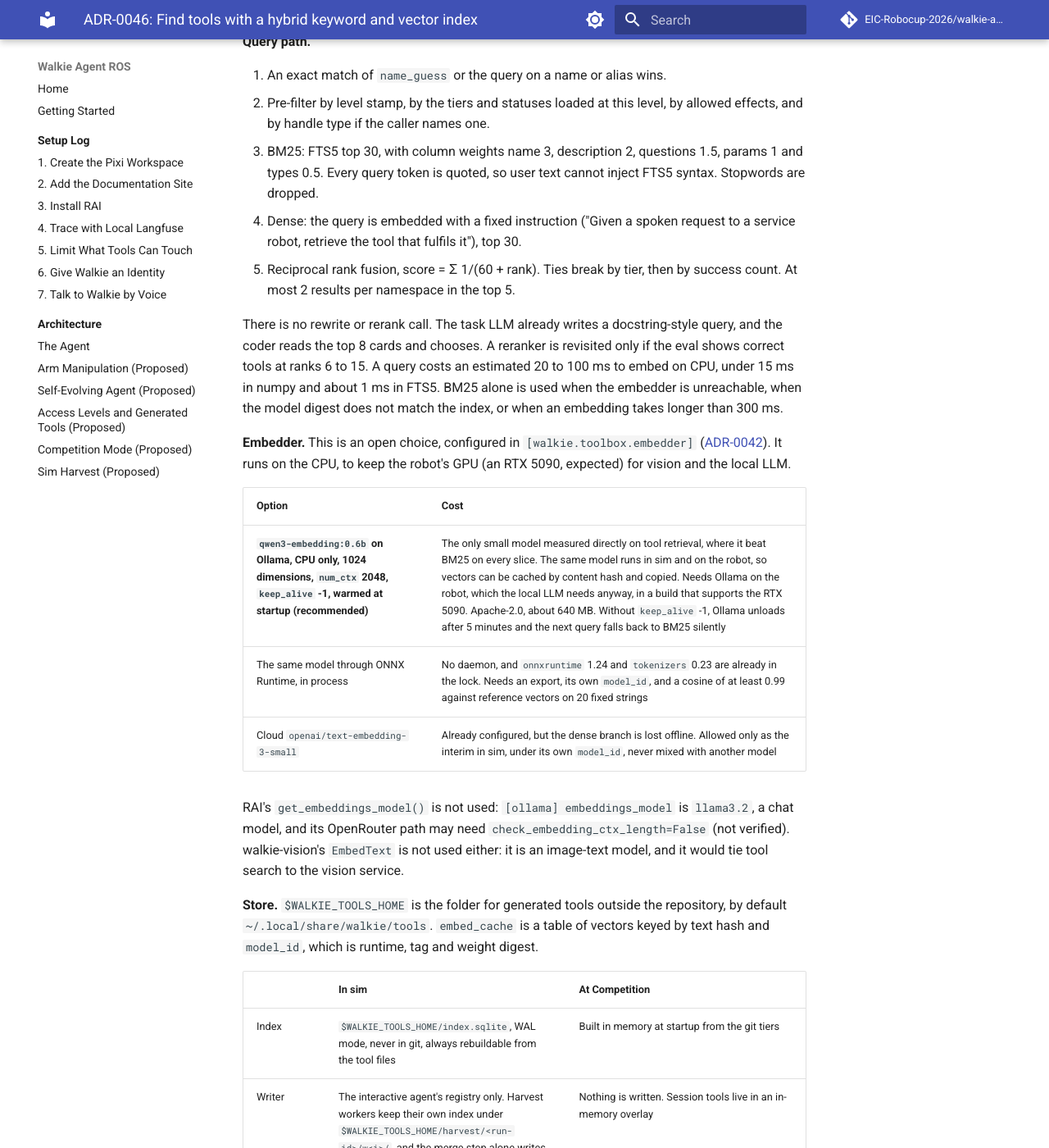
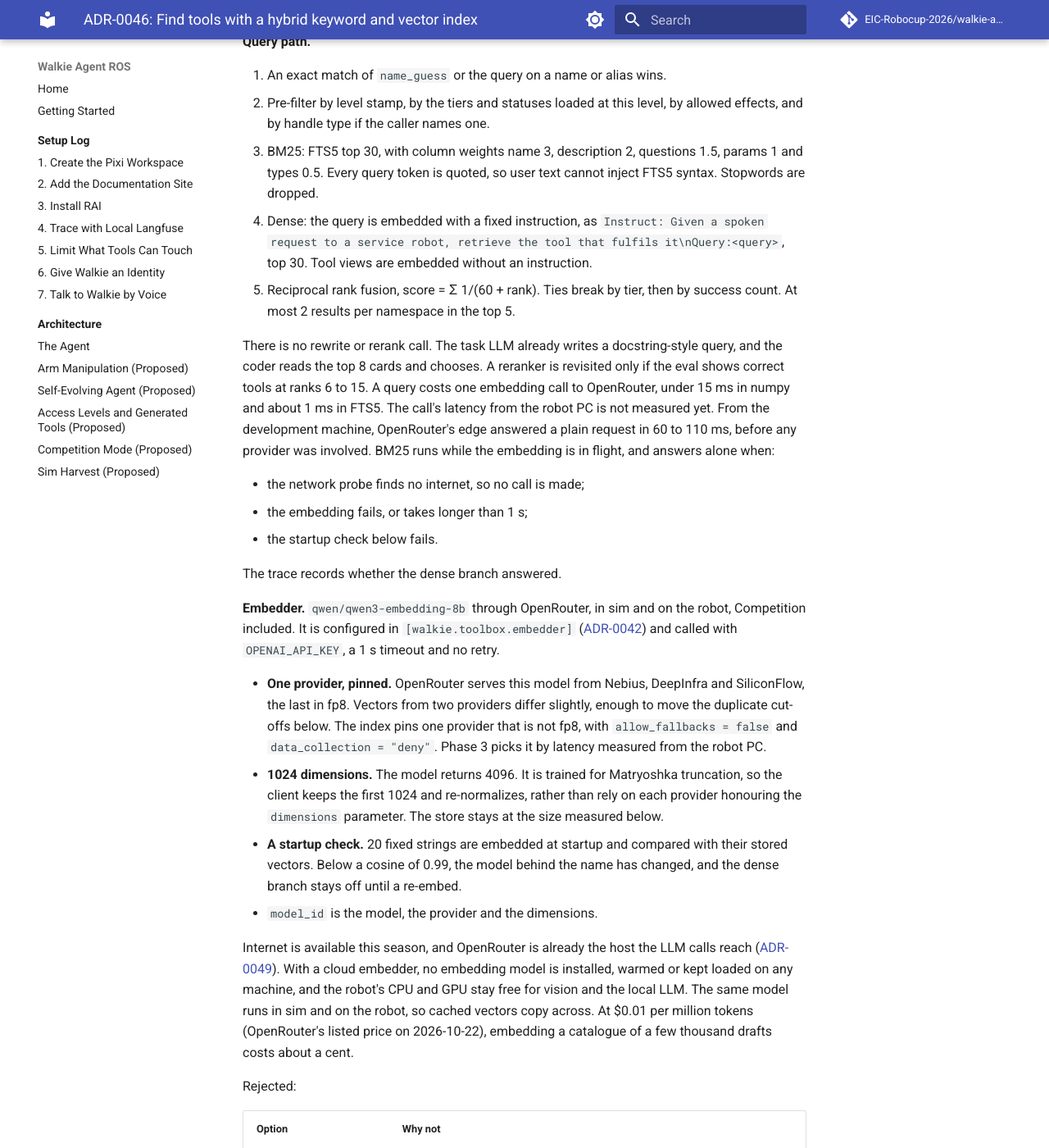
Before and after one commit to EIC-Robocup-2026/walkie-agent-ros, an MkDocs documentation site: the page built from docs/architecture/decisions/0046-hybrid-tool-index.md, in a window 1280 px wide and 1400 px high, scrolled down 1534 px. Shown: the whole window at 82% size. Built offline with MkDocs 1.6.1 and Material for MkDocs 9.7.7, drawn with Linux system fonts in a browser that asks for light colours; comment, search, counter and statistics services are not loaded; some of the changed text lies outside the part shown.

Commit message:
docs: settle the tool-search embedder on qwen3-embedding-8b through OpenRouter
Decision 6 is settled: the tool index embeds with qwen/qwen3-embedding-8b
through OpenRouter in sim and on the robot, Competition included, instead
of qwen3-embedding:0.6b on Ollama. One provider is pinned, vectors are
truncated to 1024 dimensions, and a startup check guards against the model
changing behind its name. BM25 answers alone offline or after a 1 s
timeout.

search_robot_docs keeps RAI's OpenRouter embeddings, so the ADR-0011
amendment is withdrawn. ADR-0042, ADR-0049 and Competition Mode are
updated to match.

```diff
--- a/docs/architecture/decisions/0042-per-role-models.md
+++ b/docs/architecture/decisions/0042-per-role-models.md
@@ -71,7 +71,10 @@ and silently drops both (checked with langchain-ollama 1.1.0).
   `ToolCallLimitMiddleware`. The coder's `web_search` is an ordinary
   function tool that the parent runs on the sim search keys.
 - **Embedder.** It has its own table, `[walkie.toolbox.embedder]`, because
-  RAI's `[ollama] embeddings_model` is a chat model
+  RAI's `[ollama] embeddings_model` is a chat model and RAI's embeddings
+  role has no timeout or provider pin. It calls `qwen/qwen3-embedding-8b`
+  through OpenRouter on `OPENAI_API_KEY`, with a 1 s timeout and no retry,
+  everywhere, Competition included
   ([ADR-0046](/architecture/decisions/0046-hybrid-tool-index.md)).
 - **No moderation role.** The speech gate has no cloud check
   ([ADR-0049](/architecture/decisions/0049-competition-internet-egress.md)).
@@ -94,7 +97,7 @@ and silently drops both (checked with langchain-ollama 1.1.0).
 The agent no longer reads `complex_model`, and two more OpenRouter keys
 join `OPENAI_API_KEY`. The `[vendor]` and `[openai]` tables stay, with the
 OpenRouter `base_url`, for RAI's own roles: the whoami build's LLM call,
-and its embeddings until ADR-0046 moves them to the local embedder.
+and the embeddings behind `search_robot_docs`.
 
 **Consequences**
 
--- a/docs/architecture/decisions/0046-hybrid-tool-index.md
+++ b/docs/architecture/decisions/0046-hybrid-tool-index.md
@@ -59,40 +59,78 @@ files, run traces and utterances from real runs are not embedded.
 3. BM25: FTS5 top 30, with column weights name 3, description 2,
    questions 1.5, params 1 and types 0.5. Every query token is quoted, so
    user text cannot inject FTS5 syntax. Stopwords are dropped.
-4. Dense: the query is embedded with a fixed instruction ("Given a spoken
-   request to a service robot, retrieve the tool that fulfils it"), top 30.
+4. Dense: the query is embedded with a fixed instruction, as
+   `Instruct: Given a spoken request to a service robot, retrieve the tool
+   that fulfils it\nQuery:<query>`, top 30. Tool views are embedded
+   without an instruction.
 5. Reciprocal rank fusion, score = Σ 1/(60 + rank). Ties break by tier,
    then by success count. At most 2 results per namespace in the top 5.
 
 There is no rewrite or rerank call. The task LLM already writes a
 docstring-style query, and the coder reads the top 8 cards and chooses. A
 reranker is revisited only if the eval shows correct tools at ranks 6 to
-15. A query costs an estimated 20 to 100 ms to embed on CPU, under 15 ms in
-numpy and about 1 ms in FTS5. BM25 alone is used when the embedder is
-unreachable, when the model digest does not match the index, or when an
-embedding takes longer than 300 ms.
+15. A query costs one embedding call to OpenRouter, under 15 ms in numpy
+and about 1 ms in FTS5. The call's latency from the robot PC is not
+measured yet. From the development machine, OpenRouter's edge answered a
+plain request in 60 to 110 ms, before any provider was involved. BM25 runs
+while the embedding is in flight, and answers alone when:
 
-**Embedder.** This is an open choice, configured in `[walkie.toolbox.embedder]`
-([ADR-0042](/architecture/decisions/0042-per-role-models.md)). It runs on
-the CPU, to keep the robot's GPU (an RTX 5090, expected) for vision and the
-local LLM.
+- the network probe finds no internet, so no call is made;
+- the embedding fails, or takes longer than 1 s;
+- the startup check below fails.
 
-| Option | Cost |
-| ------ | ---- |
-| **`qwen3-embedding:0.6b` on Ollama, CPU only, 1024 dimensions, `num_ctx` 2048, `keep_alive` -1, warmed at startup (recommended)** | The only small model measured directly on tool retrieval, where it beat BM25 on every slice. The same model runs in sim and on the robot, so vectors can be cached by content hash and copied. Needs Ollama on the robot, which the local LLM needs anyway, in a build that supports the RTX 5090. Apache-2.0, about 640 MB. Without `keep_alive` -1, Ollama unloads after 5 minutes and the next query falls back to BM25 silently |
-| The same model through ONNX Runtime, in process | No daemon, and `onnxruntime` 1.24 and `tokenizers` 0.23 are already in the lock. Needs an export, its own `model_id`, and a cosine of at least 0.99 against reference vectors on 20 fixed strings |
-| Cloud `openai/text-embedding-3-small` | Already configured, but the dense branch is lost offline. Allowed only as the interim in sim, under its own `model_id`, never mixed with another model |
+The trace records whether the dense branch answered.
+
+**Embedder.** `qwen/qwen3-embedding-8b` through OpenRouter, in sim and on
+the robot, Competition included. It is configured in
+`[walkie.toolbox.embedder]`
+([ADR-0042](/architecture/decisions/0042-per-role-models.md)) and called
+with `OPENAI_API_KEY`, a 1 s timeout and no retry.
+
+- **One provider, pinned.** OpenRouter serves this model from Nebius,
+  DeepInfra and SiliconFlow, the last in fp8. Vectors from two providers
+  differ slightly, enough to move the duplicate cut-offs below. The index
+  pins one provider that is not fp8, with `allow_fallbacks = false` and
+  `data_collection = "deny"`. Phase 3 picks it by latency measured from
+  the robot PC.
+- **1024 dimensions.** The model returns 4096. It is trained for
+  Matryoshka truncation, so the client keeps the first 1024 and
+  re-normalizes, rather than rely on each provider honouring the
+  `dimensions` parameter. The store stays at the size measured below.
+- **A startup check.** 20 fixed strings are embedded at startup and
+  compared with their stored vectors. Below a cosine of 0.99, the model
+  behind the name has changed, and the dense branch stays off until a
+  re-embed.
+- `model_id` is the model, the provider and the dimensions.
+
+Internet is available this season, and OpenRouter is already the host the
+LLM calls reach
+([ADR-0049](/architecture/decisions/0049-competition-internet-egress.md)).
+With a cloud embedder, no embedding model is installed, warmed or kept
+loaded on any machine, and the robot's CPU and GPU stay free for vision
+and the local LLM. The same model runs in sim and on the robot, so cached
+vectors copy across. At $0.01 per million tokens (OpenRouter's listed
+price on 2026-10-22), embedding a catalogue of a few thousand drafts costs
+about a cent.
+
+Rejected:
+
+| Option | Why not |
+| ------ | ------- |
+| `qwen3-embedding:0.6b` on Ollama, CPU only | The earlier recommendation, and the only small model measured directly on tool retrieval, where it beat BM25 on every slice. It works offline. It needs the model installed, warmed and kept loaded (`keep_alive` -1) on every machine, and CPU time on the robot. OpenRouter does not serve it |
+| The same model through ONNX Runtime, in process | No daemon, but it needs an export, its own `model_id`, and a reference check on every machine |
+| `openai/text-embedding-3-small`, RAI's embeddings model today | Twice the price, and it takes no query instruction |
 
 RAI's `get_embeddings_model()` is not used: `[ollama] embeddings_model` is
-`llama3.2`, a chat model, and its OpenRouter path may need
+`llama3.2`, a chat model; the RAI role has no timeout, provider pin or
+truncation; and its OpenRouter path may need
 `check_embedding_ctx_length=False` (not verified). walkie-vision's
 `EmbedText` is not used either: it is an image-text model, and it would tie
 tool search to the vision service.
 
 **Store.** `$WALKIE_TOOLS_HOME` is the folder for generated tools outside
 the repository, by default `~/.local/share/walkie/tools`. `embed_cache` is
-a table of vectors keyed by text hash and `model_id`, which is runtime, tag
-and weight digest.
+a table of vectors keyed by text hash and `model_id`.
 
 | | In sim | At Competition |
 | - | ------ | -------------- |
@@ -115,21 +153,30 @@ rejected and pointed to the existing tool, and τ_review, above which a
 draft is kept with a `similar_to` edge. First guesses are 0.92 and 0.80.
 
 **Amends [ADR-0005](/architecture/decisions/0005-openrouter-via-openai-vendor.md).**
-On the robot, run-time embeddings leave RAI's embeddings role and
-OpenRouter. Only the interim sim index may still use OpenRouter.
-**Amends [ADR-0011](/architecture/decisions/0011-whoami-identity.md).**
-`search_robot_docs` and its index move to the local embedder together,
-because vectors from two models live in different spaces. rai_whoami's
-`QueryDatabaseTool` and `FAISSBuilder` both accept an embeddings object.
-The `build-whoami` command does not, so `whoami-build` needs a small new
-script around rai_whoami's pipeline.
+The tool index embeds through OpenRouter with its own client and model,
+not through RAI's embeddings role. That role keeps
+`openai/text-embedding-3-small` for `search_robot_docs`, whose index is
+separate, so the two models never share a vector space.
 
 **Consequences**
 
 - Spoken requests can find tools whose names share no words with them.
   Exact names still win through BM25 and the exact-match step.
-- Offline, tool search and the robot docs search keep working, with the
-  dense branch if the embedder is local.
+- Offline, tool search keeps working on BM25 alone, which misses requests
+  that share no word with a tool, such as "can you make a cat noise".
+  `META.questions` puts spoken phrasings into BM25 to narrow that gap.
+  `search_robot_docs` needs the network.
+- Every `find_tools` call can wait up to 1 s on the network. One of five
+  plain requests to OpenRouter's edge took 2.9 s from the development
+  machine, so the cap will trip at times. The eval reports how often BM25
+  answered alone.
+- An outage at the pinned provider turns the dense branch off. A second
+  provider can be allowed once its vectors pass the startup check against
+  the first's.
+- Query text leaves the robot: the task LLM's tool description, or a
+  `request_tool` need. The same text already reaches OpenRouter in the LLM
+  calls, but the embedding provider is one more party, declared with the
+  others ([ADR-0049](/architecture/decisions/0049-competition-internet-egress.md)).
 - A new `pixi run eval-toolbox` task reports Recall@5 and MRR for BM25,
   dense and hybrid, per level, on about 100 spoken requests, sim logs and
   held-out questions. Hybrid must beat BM25 on Recall@5 before it is used
--- a/docs/architecture/decisions/0049-competition-internet-egress.md
+++ b/docs/architecture/decisions/0049-competition-internet-egress.md
@@ -31,7 +31,8 @@ At Competition, the parent process makes every outbound request. Generated
 code never opens a socket. Each request goes through one broker to one of
 these:
 
-- **OpenRouter**, for the LLM calls, as today.
+- **OpenRouter**, for the LLM calls, as today, and for the tool-search
+  embeddings ([ADR-0046](/architecture/decisions/0046-hybrid-tool-index.md)).
 - **Named sources with pinned templates.** A template fixes the host, the
   path, the method and the allowed query parameters. Only GET over HTTPS
   on port 443. The six data sources are:
@@ -106,8 +107,8 @@ provider's outage does not switch web search off for an event.
 
 Prices were checked on the providers' pages on 2026-10-22. The latencies
 are third-party benchmark means measured in the US, not at the venue. The
-cloud LLM (the Competition coder included) and both search providers are
-declared to the Technical Committee one month ahead.
+cloud LLM (the Competition coder included), the cloud embedder and both
+search providers are declared to the Technical Committee one month ahead.
 
 Rejected:
 
--- a/docs/architecture/self-evolving-agent.md
+++ b/docs/architecture/self-evolving-agent.md
@@ -299,7 +299,7 @@ on reset and when a new task replaces the todo list.
 | RAI's `WaitForSecondsTool` | core, bound as `wait_for_seconds` | Its tool name today is `WaitForSecondsTool`. The rename to the name that the lint and level policy use is planned |
 | RAI's `get_current_pose` | reached through `find_tools` | Exposed to generated code through `ctx.tools` at every level. Counts as local sensing for the Rule of Two |
 | RAI's `get_ros2_topics_names_and_types` | never shown to the task LLM | The tool coder gets level-filtered `ros_list` and `ros_describe` instead |
-| `search_robot_docs` | reached through `find_tools` | Moves to the local embedder in phase 3 |
+| `search_robot_docs` | reached through `find_tools` | Keeps today's OpenRouter embeddings, so it needs the network |
 
 The early design named some tools differently:
 
@@ -458,10 +458,11 @@ fails on spoken requests: "can you make a cat noise" shares no word with
 - **Query path.** Exact name match, then a filter on stamp, tier and
   effects. BM25 (FTS5, tokens quoted) and cosine each take a top 30, fused
   by 1/(60 + rank), with at most 2 per namespace in the top 5.
-- **Embedder, proposed ([open question 6](#open-questions)).**
-  `qwen3-embedding:0.6b` on Ollama on the CPU, kept loaded for a 300 ms
-  budget, else BM25 only. Ollama is not confirmed on the robot PC, so its
-  install, with an RTX 5090 (sm_120) check, moves to phase 1.
+- **Embedder ([open question 6](#open-questions), settled).**
+  `qwen/qwen3-embedding-8b` through OpenRouter, in sim and on the robot,
+  with one provider pinned and vectors cut to 1024 dimensions. BM25 runs
+  alongside, and answers alone when the embedding takes over 1 s or the
+  network probe finds no internet.
 - **Store.** `index.sqlite` in sim, in memory at Competition. Numpy brute
   force took 10.7 ms for 15,000 × 1024 vectors on the dev machine.
 - **Eval.** `pixi run eval-toolbox` (planned) reports Recall@5 and MRR.
@@ -593,9 +594,9 @@ BM25-only, dense-only and hybrid search, per level.
 | Phase | What ships (MVP) | Deferred | Done when |
 | ----- | ---------------- | -------- | --------- |
 | 0. Decisions | These ADRs. `artifact_database.pkl` in `.gitignore`. A draft `config/arm_poses.toml` with `home`, `carry`, `standby` and `travel_safe`. `robot_check.sh` run on the robot PC. `/etc/walkie/sim-host` installed on dev machines | — | ADRs reviewed. The `robot_check.sh` result is known |
-| 1. Host, todos, roles | `graph.py` and the base swap, the `_run_agent` override, `todo.py`, seeding, `/walkie/todos`, `models.py`, `FORBIDDEN_NAMES` additions, the `--access-level` flag and profile plumbing, per-role keys, Ollama with an sm_120 check, the embedder warm-up | — | All 65 existing tests pass, plus `test_todo.py` and `test_graph.py`. An eval with the chosen local fallback model. A seeded run on `agent-sim` |
+| 1. Host, todos, roles | `graph.py` and the base swap, the `_run_agent` override, `todo.py`, seeding, `/walkie/todos`, `models.py`, `FORBIDDEN_NAMES` additions, the `--access-level` flag and profile plumbing, per-role keys, Ollama with an sm_120 check | — | All 65 existing tests pass, plus `test_todo.py` and `test_graph.py`. An eval with the chosen local fallback model. A seeded run on `agent-sim` |
 | 2. Typed atomics, mocks, bundles, levels | `toolbox/` core, linker L01 to L06, `core()` for today's tools, perception and arm atomics, internal `navigate_to_pose`, the four presets, `META.requires`, `walkie_toolbox_facade`, the level policy, interlock checks 1, 2, 3, 5 and 6, the local speech gate, `play_sound`, `tell_time`, `tell_date`. `agent-sim` passes `--access-level standard` | Interlock checks 4 and 7 to 9, periodic re-checks | `test_dsl`, `test_linker`, `test_runner`, `test_nav_interlock`, `test_levels`, `test_interlock`, `test_play_sound` and `test_speech_gate` pass. A mock fetch with injected faults on `agent-sim`. The interlock grants Standard on a marked dev machine, and Competition without the marker or with the robot marker |
-| 3. Index and atomic agent | `find_tools`, `request_tool` with compose, linker L07 to L13 and L15, stamped drafts, run traces, `search_robot_docs` on the local embedder, 100 spoken requests for the eval | The embedder bake-off | `test_index`, `test_atomic_agent` and `test_names` pass. Hybrid beats BM25-only on Recall@5, or the team decides |
+| 3. Index and atomic agent | `find_tools`, `request_tool` with compose, linker L07 to L13 and L15, stamped drafts, run traces, the cloud embedder with its pinned provider and startup check, 100 spoken requests for the eval | A second embedding provider | `test_index`, `test_atomic_agent` and `test_names` pass. Hybrid beats BM25-only on Recall@5, or the team decides. Embedding latency measured from the robot PC |
 | 4a. Sandbox and coder (sim) | Sandbox, bridges, lint, the tool coder and the assets store at Standard and Unrestricted, interlock checks 4 and 7 to 9 and the fresh checks before motion | `restrict_self` (Landlock, seccomp) | `test_sandbox`, `test_http_policy`, `test_web_search`, `test_ros_bridge`, `test_stamps` and `test_coder` pass. In sim the coder makes a scan-reading tool at Standard and an action-using navigation tool at Unrestricted. The Unrestricted one never loads at Standard |
 | 4b. Unrestricted extras | Raw base commands with a stop on cleanup, `ctx.handles.load`, `cv2` in the lint, only on harvest evidence. Arm controllers stay on the never-list | — | A raw-publish tool is cleaned up on worker death in a test |
 | 5. Harvest v0 | See [Sim Harvest](harvest.md). Needs the walkie-ros world change merged to main and pinned | Harvest v1, start poses away from the origin, keepout in sim Nav2, an object-pose publisher | One 100-episode run with a report a human has read, failures split into agent, navigation and localization. At least one candidate promoted by pull request |
@@ -624,8 +625,9 @@ not on main, so those paths may change
 | Core | Scope too large for the season | MVP and deferred items per phase, harvest v0 before v1, Unrestricted extras only on evidence, real backends in parallel |
 | Core | A reset during a long step | Cancel checks between steps. A running skill or Nav2 goal stops only when its own wait checks the token. [ADR-0023](decisions/0023-motion-supervisor.md) is the real fix |
 | Core | Coupling to private RAI members | `_run_agent`, `_interrupt_event` and the `ToolRunner` internals stay under the `<2.13` pin. `create_agent` stays in reserve |
-| Core | Ollama missing or unsupported on the robot (RTX 5090, sm_120) | Install and check in phase 1. An ONNX Runtime fallback. BM25-only keeps tool search working |
-| Core | The embedding model or its digest changes silently | The model id includes the digest. A mismatch disables the dense branch until re-embedded |
+| Core | Ollama missing or unsupported on the robot (RTX 5090, sm_120) | Install and check in phase 1. Only the local fallback model needs it |
+| Core | The cloud embedder is slow, down or unreachable | BM25 runs alongside and answers alone after 1 s, or at once when the network probe fails. `META.questions` keeps spoken phrasings in BM25. The trace counts BM25-only answers |
+| Core | The model behind the embedder's name changes silently | The startup check re-embeds 20 fixed strings. Below a cosine of 0.99, the dense branch stays off until re-embedded |
 | Core | Drafts crowd retrieval | Cluster representatives only, per-namespace caps, stamps and level filters, deprecation flags |
 | Core | Cloud LLM dependency for creation | Creation is never on a scored task's success path. Separate keys with their own limits, fixed hard stops |
 | Levels | The interlock grants a sim level on the real robot | The CLI flag only, a sim-host marker that fails closed, robot-marker and domain-23 vetoes, fresh checks before motion, sticky demotion. Tests per signal |
@@ -636,7 +638,7 @@ not on main, so those paths may change
 | Levels | Unrestricted code mistaken for a promotion candidate | Stamped Unrestricted and reported as a wishlist only. `toolbox promote` refuses it for `--tier atomic` without `--rewrite`. A CI check |
 | Levels | Policy lists drift from the real launch graphs | Competition allow-lists generated from the robot launch graph, a property test with a captured name list, review on interface ADRs |
 | Competition | Prompt injection through web content | Named sources with templates, typed results, turn taint, the speech gate, the Rule of Two, the query writer, small snippets and the history scrub |
-| Competition | No internet at the venue | An offline probe, creation off, reuse only, the local embedder, pre-baked tools and the sound pack. `look_up_online` fails fast with `UNAVAILABLE` |
+| Competition | No internet at the venue | An offline probe, creation off, reuse only, BM25-only tool search, pre-baked tools and the sound pack. `look_up_online` fails fast with `UNAVAILABLE` |
 | Competition | Harmful text built from clean words reaches the speaker, since the speech gate has no cloud check | The query writer's topic refusals, strict safe search, the denylist, short snippets, the 200-character cap, clean-word cases in the red-team set. A guard model on OpenRouter is the drop-in if they get through |
 | Harvest | The interlock demotes during harvest runs by mistake | A pause is not a demotion, viewers do not count as drivers, the agent stops before each relaunch and starts once the new sim is ready, check values are logged, a smoke run over consecutive episodes |
 | Harvest | Low or costly yield | Start at 100 episodes, the harvest key's limit, tool-step scoring. Expect a minority of drafts to survive |
@@ -666,13 +668,12 @@ T12 on [Access Levels](access-levels.md#safety-model).
 | `DetectObjects`, `EmbedText` | walkie-vision | `walkie_vision_msgs`. `DetectObjects` is proposed |
 | Object memory | walkie-database | `/walkie_database/find_objects` (exists) |
 | Skill server, commander, grasps | walkie-ros | robot-side. The commander and `/grasp/from_cloud` exist. The skill server is proposed ([ADR-0027](decisions/0027-runskill-action.md)) |
-| Embedding model | Ollama on each machine | `qwen3-embedding:0.6b` (to install, if question 6 goes that way) |
+| Embedding model | none, a cloud service | `qwen/qwen3-embedding-8b` through OpenRouter, set in `[walkie.toolbox.embedder]` |
 
 ## Open questions
 
 ADR-0037, ADR-0038, ADR-0041 and ADR-0043 propose the recommended answers
-to questions 2, 3, 4 and 5, so reviewing them settles those. ADR-0046 lists
-the embedder options and leaves question 6 open.
+to questions 2, 3, 4 and 5, so reviewing them settles those.
 
 1. **What does a new utterance do mid-task?** Settled: RAI's `queue`
    behaviour, with only reset, "stop" or "never mind" as interrupts
@@ -687,9 +688,10 @@ the embedder options and leaves question 6 open.
    stand-off, used by presets and, in sim at Standard and Unrestricted, by
    generated code through `ctx.tools`. The alternative gives the LLM
    coordinates and supersedes ADR-0010. Blocks phase 2.
-6. **Embedder.** Recommended: `qwen3-embedding:0.6b` on Ollama, over the
-   same model through ONNX Runtime in-process, or a cloud model with
-   BM25-only offline. Blocks phase 3.
+6. **Embedder.** Settled: `qwen/qwen3-embedding-8b` through OpenRouter
+   everywhere, Competition included, with BM25 alone when offline or after
+   1 s. The local `qwen3-embedding:0.6b` on Ollama was dropped
+   ([ADR-0046](decisions/0046-hybrid-tool-index.md)).
 7. **Search inside a generated tool.** Open on
    [Access Levels](access-levels.md#open-questions), question 2.
 8. **Trivial requests such as "say Meow!".** Open on
@@ -697,13 +699,14 @@ the embedder options and leaves question 6 open.
 9. **The local fallback model.** 7 to 14B, chosen by a phase 1 eval.
    Blocks phase 1.
 10. **Ollama on the robot PC.** Whether a build with RTX 5090 (sm_120)
-    support runs there is unverified. Blocks the local fallback model and
-    the local embedder in phase 1.
+    support runs there is unverified. Blocks the local fallback model in
+    phase 1.
 11. **Hybrid against BM25-only.** Not measured until the phase 3 eval.
     Blocks enabling vectors at Competition.
-12. **`search_robot_docs` offline.** It embeds queries through OpenRouter
-    today and probably fails offline (unverified). Phase 3 moves it to the
-    local embedder. Blocks relying on docs search offline until then.
+12. **`search_robot_docs` offline.** Settled with question 6: it keeps
+    embedding through OpenRouter, so docs search needs the network. Whether
+    it fails fast offline, rather than after a timeout, is unverified and
+    checked in phase 3.
 
 ## Decisions
 
```
Also changed, not shown: other parts of docs/architecture/decisions/0049-competition-internet-egress.md (+1 -1 lines), docs/architecture/competition.md (+6 -5 lines).
